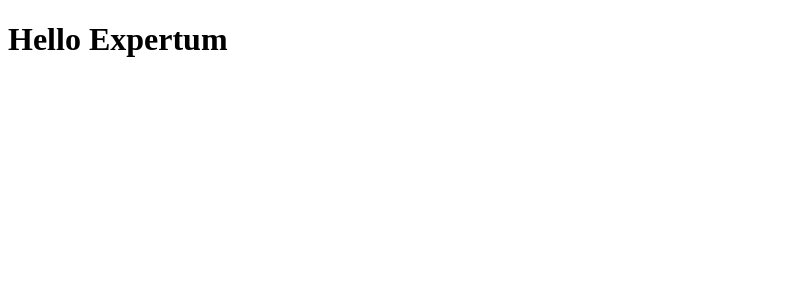
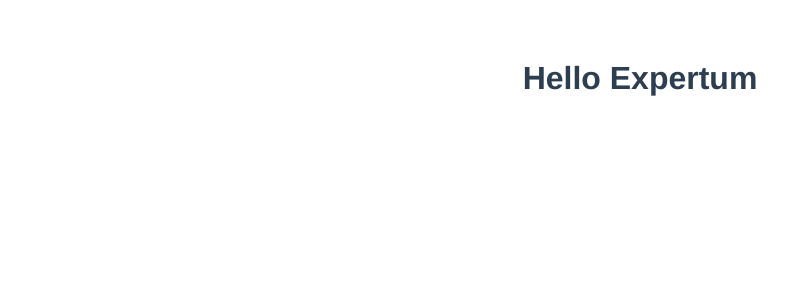
Before and after one commit to MouadeBoussaid/aboutvue, a Vue app: page / in a window 1280 px wide. Shown: the top 300 px of the page, without its empty margins (0-811 px from the left). Built offline with nearby package versions, Linux system fonts and the light colour scheme.

Commit message:
some css

```diff
--- a/src/App.vue
+++ b/src/App.vue
@@ -13,4 +13,13 @@
 };
 </script>
 
-<style></style>
+<style>
+#app {
+  font-family: Avenir, Helvetica, Arial, sans-serif;
+  -webkit-font-smoothing: antialiased;
+  -moz-osx-font-smoothing: grayscale;
+  text-align: center;
+  color: #2c3e50;
+  margin-top: 60px;
+}
+</style>
```
Also changed, not shown: 1 other file (tests, documents, lock files or other folders).
